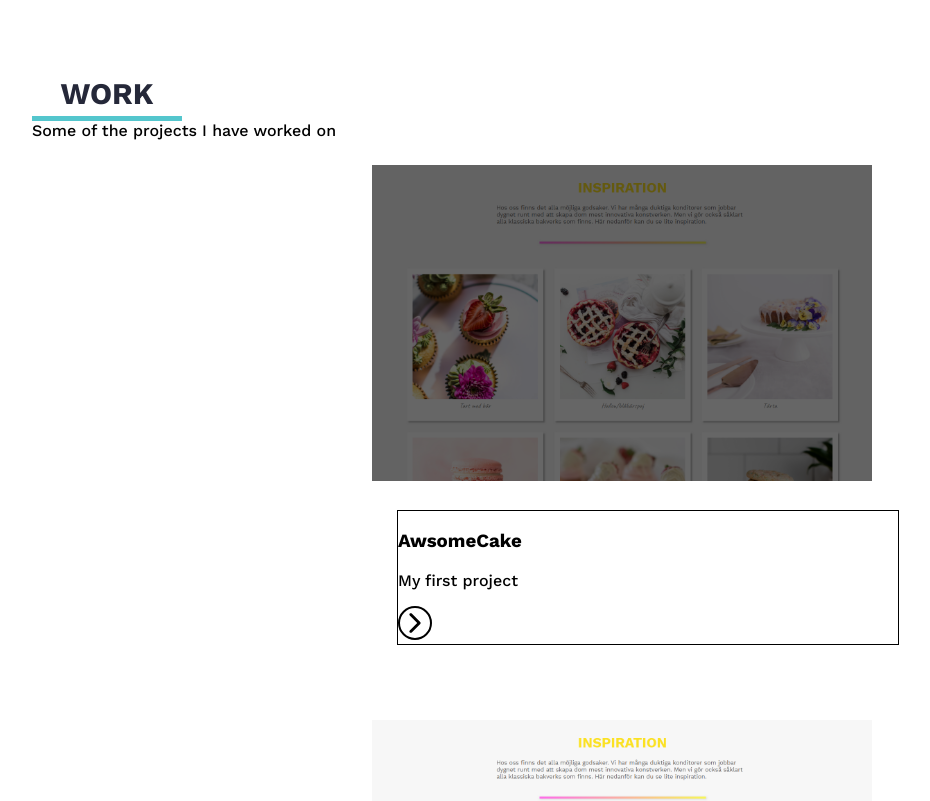
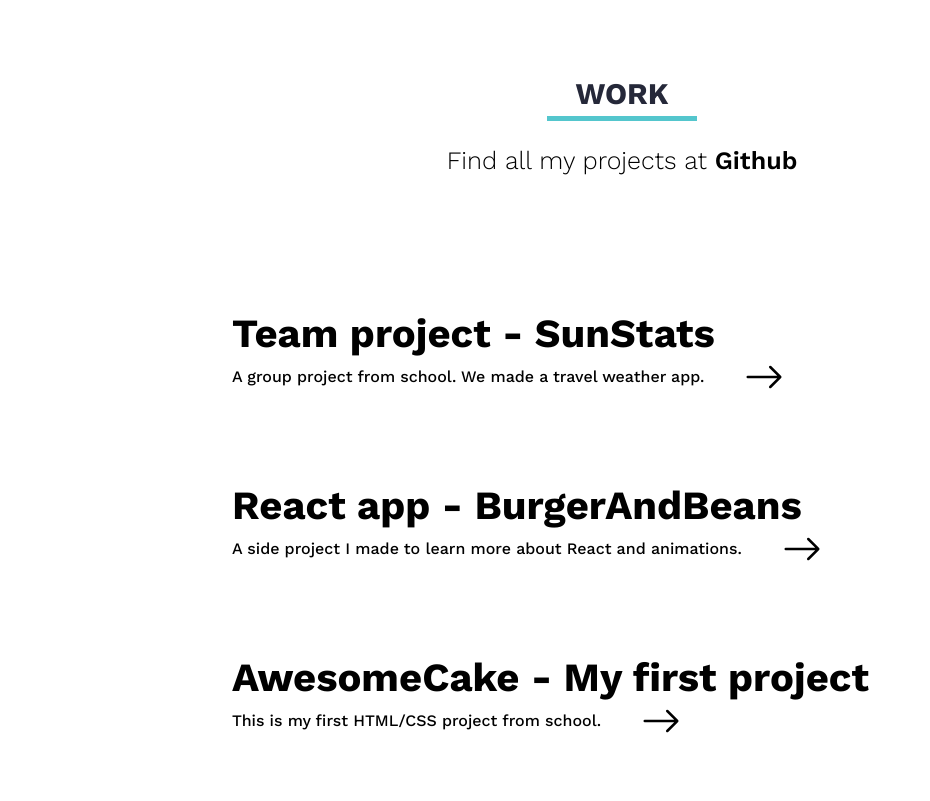
Before and after one commit to sandrapersson149/Portfolio-v2, a React (Create React App) app: page / in a window 1280 px wide. Shown: the part 1520-2321 px from the top of the page, without its empty margins (18-948 px from the left). Built offline with nearby package versions, Linux system fonts and the light colour scheme; the HTML template or start-up script is replaced by a standard one.

Commit message:
done with work and contact section

```diff
--- a/src/components/Contact/ContactStyled.js
+++ b/src/components/Contact/ContactStyled.js
@@ -1,9 +1,82 @@
 import styled from "styled-components";
+import { RiLinkedinFill, RiGithubLine, RiMailLine } from 'react-icons/ri'
 
 export const ContactContainer = styled.div`
-width: 90%;
-height: 70vh;
-margin: 10px;
+height: 400px;
+width: 100%;
 background: #D8E5F0;
-margin: 0;
+padding-top: 40px;
 `
+
+export const ContactTitel = styled.h2`
+margin: 100px auto 20px auto;
+width: 150px;
+text-align: center;
+padding: 0 10px;
+font-size: 30px;
+line-height: 45px;
+text-transform: uppercase;
+color: #252839;
+border-bottom: 5px solid #276DAD;
+`
+
+export const ContactInfo = styled.p`
+font-size: 20px;
+margin: 0 15px;
+text-align: center;
+`
+
+export const Wrapper = styled.div`
+display: flex;
+align-items: center;
+justify-content: center;
+margin: 30px;
+`
+export const IconButton = styled.a`
+margin: 15px;
+`
+
+export const GithubIcon = styled(RiGithubLine)`
+text-decoration: none;
+color: black;
+border: 2px solid black;
+border-radius: 100%;
+padding: 12px;
+width: 30px;
+height: 30px;
+:hover {
+  color: white;
+  background: #252839;
+  border: 2px solid #252839;
+}
+`
+
+export const LinkedInIcon = styled(RiLinkedinFill)`
+text-decoration: none;
+color: black;
+border: 2px solid black;
+border-radius: 100%;
+padding: 12px;
+width: 30px;
+height: 30px;
+:hover {
+  color: white;
+  background: #252839;
+  border: 2px solid #252839;
+}
+`
+
+export const MailIcon = styled(RiMailLine)`
+text-decoration: none;
+color: black;
+border: 2px solid black;
+border-radius: 100%;
+padding: 12px;
+width: 30px;
+height: 30px;
+:hover {
+  color: white;
+  background: #252839;
+  border: 2px solid #252839;
+}
+`
--- a/src/components/Contact/index.js
+++ b/src/components/Contact/index.js
@@ -1,10 +1,26 @@
 import React from 'react'
-import { ContactContainer } from './ContactStyled'
+import { ContactContainer, ContactTitel, ContactInfo, Wrapper, IconButton, GithubIcon, LinkedInIcon, MailIcon } from './ContactStyled'
+import { motion } from 'framer-motion'
 
 const Contact = () => {
   return (
-    <ContactContainer>
-      <h1>Contact</h1>
+    <ContactContainer id="contact">
+
+      <ContactTitel>Contact</ContactTitel>
+      <ContactInfo>Want to get in touch with me? Use the links below!</ContactInfo>
+
+      <Wrapper>
+        <IconButton href="https://github.com/sandrapersson149?tab=repositories">
+          <GithubIcon />
+        </IconButton>
+        <IconButton href="https://www.linkedin.com/in/sandra-persson-660b551b5/">
+          <LinkedInIcon />
+        </IconButton>
+        <IconButton href="mailto:sandrapersson.dev@gmail.com">
+          <MailIcon />
+        </IconButton>
+      </Wrapper>
+
     </ContactContainer>
   )
 }
--- a/src/components/Footer/FooterStyled.js
+++ b/src/components/Footer/FooterStyled.js
@@ -9,7 +9,8 @@
 
 export const FooterInfo = styled.p`
 font-size: 20px;
-padding: 10px;
+font-weight: 200;
+padding: 60px;
 color: #fff;
 text-align: center;
 margin-top: 0;
--- a/src/components/Footer/index.js
+++ b/src/components/Footer/index.js
@@ -4,7 +4,7 @@
 const Footer = () => {
   return (
     <FooterContainer>
-      <FooterInfo>Created by Sandra Persson</FooterInfo>
+      <FooterInfo>Made by me - Sandra Persson</FooterInfo>
     </FooterContainer>
   )
 }
--- a/src/components/Profile/index.js
+++ b/src/components/Profile/index.js
@@ -1,7 +1,6 @@
 import React from 'react'
 import { ProfileContainer, TextWrapper, ProfileH2, ProfileText, ImgWrapper, ProfileImg } from './ProfileStyled';
 import ProfilePic from '../../images/ProfileImg.jpg'
-import { motion } from 'framer-motion'
 
 const Profile = () => {
 
@@ -14,7 +13,7 @@
           transition={{ duration: 1.5 }}
         >Profile</ProfileH2>
         <ProfileText>
-          I recently started studying to become a Front end development and it is the best decision I have made. In High School I studied Media and Graphic design. I have always been interested in technology and design. Now a couple of years after graduating High School I decided to seek new opportunities. I chose Front end development because it sounded interesting and fun! I like that there is so much to learn and different paths to take with it. Now i'm on my way to my dream job and feel so excited for the future.
+          I recently started studying to become a Front end development and it's the best decision I have made. In High School I studied Media and Graphic design. I have always been interested in technology and design. Now a couple of years after graduating High School I decided to seek new opportunities. I chose Front end development because it sounded interesting and fun! I like that there is so much to learn and different paths to take with it. Now i'm on my way to my dream job and feel so excited for the future.
         </ProfileText>
       </TextWrapper>
       <ImgWrapper>
--- a/src/components/Work/WorkStyled.js
+++ b/src/components/Work/WorkStyled.js
@@ -1,14 +1,21 @@
 import styled from 'styled-components'
-import { IoIosArrowForward } from 'react-icons/io'
-import { motion } from 'framer-motion'
+import { BsArrowRight } from 'react-icons/bs'
 
 export const WorkContainer = styled.div`
 height: 100%;
-margin: 200px 50px 50px 50px;
+margin: 200px 100px;
+
+@media screen and (max-width: 500px) {
+margin: 100px 40px;
+}
 `
 
 export const TitleWrapper = styled.div`
-
+display: flex;
+align-items: center;
+justify-content: center;
+flex-direction: column;
+margin: 70px 0;
 `
 
 export const WorkTitle = styled.h2`
@@ -24,34 +31,60 @@
 `
 
 export const WorkInfo = styled.div`
-
+p {
+font-size: 25px;
+font-weight: 300;
+text-align: center;
+}
+a {
+  font-weight: 600;
+  text-decoration: none;
+  color: black;
+}
+a:hover{
+  color: gray;
+}
 `
 
 export const ProjectsContainer = styled.div`
 display: flex;
-justify-content: center;
-flex-wrap: wrap;
-width: 90%;
+align-items: flex-start;
+flex-direction: column;
+max-width: 800px;
 margin: 0 auto;
 div {
-  width: 500px;
-  margin: 25px;
+  margin: 40px 10px;
+  h2 {
+    font-size: 40px;
+    margin: 0;
+    text-decoration: none;
+    font-weight: 700;
+  }
+
 }
-img{
-  width: 500px;
+
+@media screen and (max-width: 800px) {
+div {
+    h2{
+    font-size: 27px;
+  }
+}
+
 }
 `
-
-export const Project = styled(motion.div)`
-border: 1px solid black;
-display: block;
-
+export const Wrapper = styled.section`
+display: flex;
+  p{
+    margin-top: 10px;
+  }
+  a {
+    /* margin-top: -20px; */
+    margin-left: 40px;
+  }
 `
 
-export const Arrow = styled(IoIosArrowForward)`
-border-radius: 100%;
-background: transparent;
-border: 2px solid black;
-width: 30px;
-height: 30px;
+export const Arrow = styled(BsArrowRight)`
+font-size: 40px;
+height: auto;
+color: black;
 `
--- a/src/components/Work/index.js
+++ b/src/components/Work/index.js
@@ -1,66 +1,58 @@
-import React from 'react'
-import { WorkContainer, TitleWrapper, WorkTitle, WorkInfo, ProjectsContainer, Project, Arrow } from './WorkStyled'
-import Work1 from '../../images/awsomecake2.PNG'
-import { motion } from 'framer-motion'
+import React from 'react';
+import { WorkContainer, TitleWrapper, WorkTitle, WorkInfo, ProjectsContainer, Wrapper, Arrow } from './WorkStyled';
+import { motion } from 'framer-motion';
+import { FiArrowRightCircle } from 'react-icons/fi'
 
+// const projectVariants = {
+//   init: {
 
-function Detail({ title, desc }) {
-  return (
-    <Project className="details">
-      <h3>{title}</h3>
-      <p>{desc}</p>
-      <Arrow />
-    </Project>
-  );
-}
+//   },
+//   animate: {
 
-const hover = {
-  scaleX: 1.5,
-  scaleY: 1.5,
-  filter: "brightness(1)",
-  transition: {
-    duration: 0.3,
-    ease: "linear",
-  },
-};
-
-const zoom = {
-  initial: { filter: "brightness(0.40)" },
-  animate: { transition: { duration: 1.8 } },
-};
-
-
-// använd usestate för att sätte ett state för när man öppnar bilden.
+//   }
+// }
 
 const Work = () => {
   return (
     <WorkContainer id='work'>
       <TitleWrapper>
         <WorkTitle>Work</WorkTitle>
+        <WorkInfo>
+          <p>Find all my projects at <a href="https://github.com/sandrapersson149?tab=repositories">Github</a></p>
+        </WorkInfo>
       </TitleWrapper>
-      <WorkInfo>Some of the projects I have worked on</WorkInfo>
+
       <ProjectsContainer>
-        <div>
-          <motion.img src={Work1}
-            variants={zoom}
-            initial="initial"
-            animate="animate"
-            whileHover={hover}
-          ></motion.img>
-          <Detail title="AwsomeCake" desc="My first project" />
-        </div>
-        <div>
-          <img src={Work1}></img>
-          <Detail title="AwsomeCake" desc="My first project" />
-        </div>
-        <div>
-          <img src={Work1}></img>
-          <Detail title="AwsomeCake" desc="My first project" />
-        </div>
-        <div>
-          <img src={Work1}></img>
-          <Detail title="AwsomeCake" desc="My first project" />
-        </div>
+        <motion.div
+          whileHover={{ scale: 1.2, color: '#54C6CD' }}>
+          <h2>Team project - SunStats</h2>
+          <Wrapper>
+            <p>A group project from school. We made a travel weather app.</p>
+            <motion.a href="https://github.com/sandrapersson149/fe_20tp_bev_group6"
+              whileHover={{ scale: 1.5, opacity: 0.5 }}>
+              <Arrow /></motion.a>
+          </Wrapper>
+        </motion.div>
+        <motion.div
+          whileHover={{ scale: 1.2, color: '#54C6CD' }}>
+          <h2>React app - BurgerAndBeans</h2>
+          <Wrapper>
+            <p>A side project I made to learn more about React and animations.</p>
+            <motion.a href="https://github.com/sandrapersson149/BurgerAndBeans"
+              whileHover={{ scale: 1.5, opacity: 0.5 }}>
+              <Arrow /></motion.a>
+          </Wrapper>
+        </motion.div>
+        <motion.div
+          whileHover={{ scale: 1.2, color: '#54C6CD' }}>
+          <h2>AwesomeCake - My first project</h2>
+          <Wrapper>
+            <p>This is my first HTML/CSS project from school.</p>
+            <motion.a href="https://github.com/sandrapersson149/awesomecake-ip1"
+              whileHover={{ scale: 1.5, opacity: 0.5 }}>
+              <Arrow /></motion.a>
+          </Wrapper>
+        </motion.div>
 
       </ProjectsContainer>
     </WorkContainer>
```
Also changed, not shown: src/components/Work/cards.js (deleted, +0 -9 lines).
